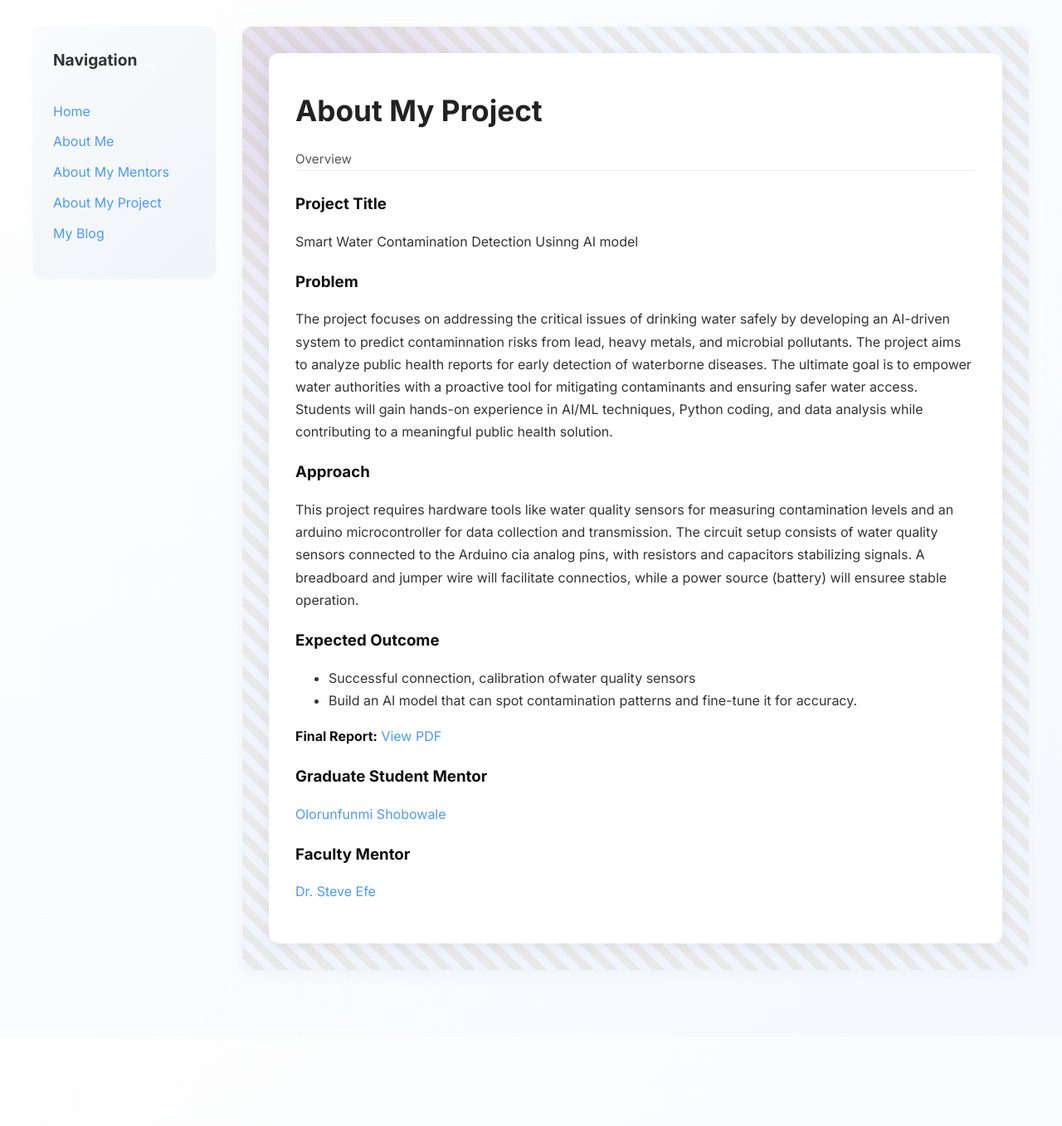
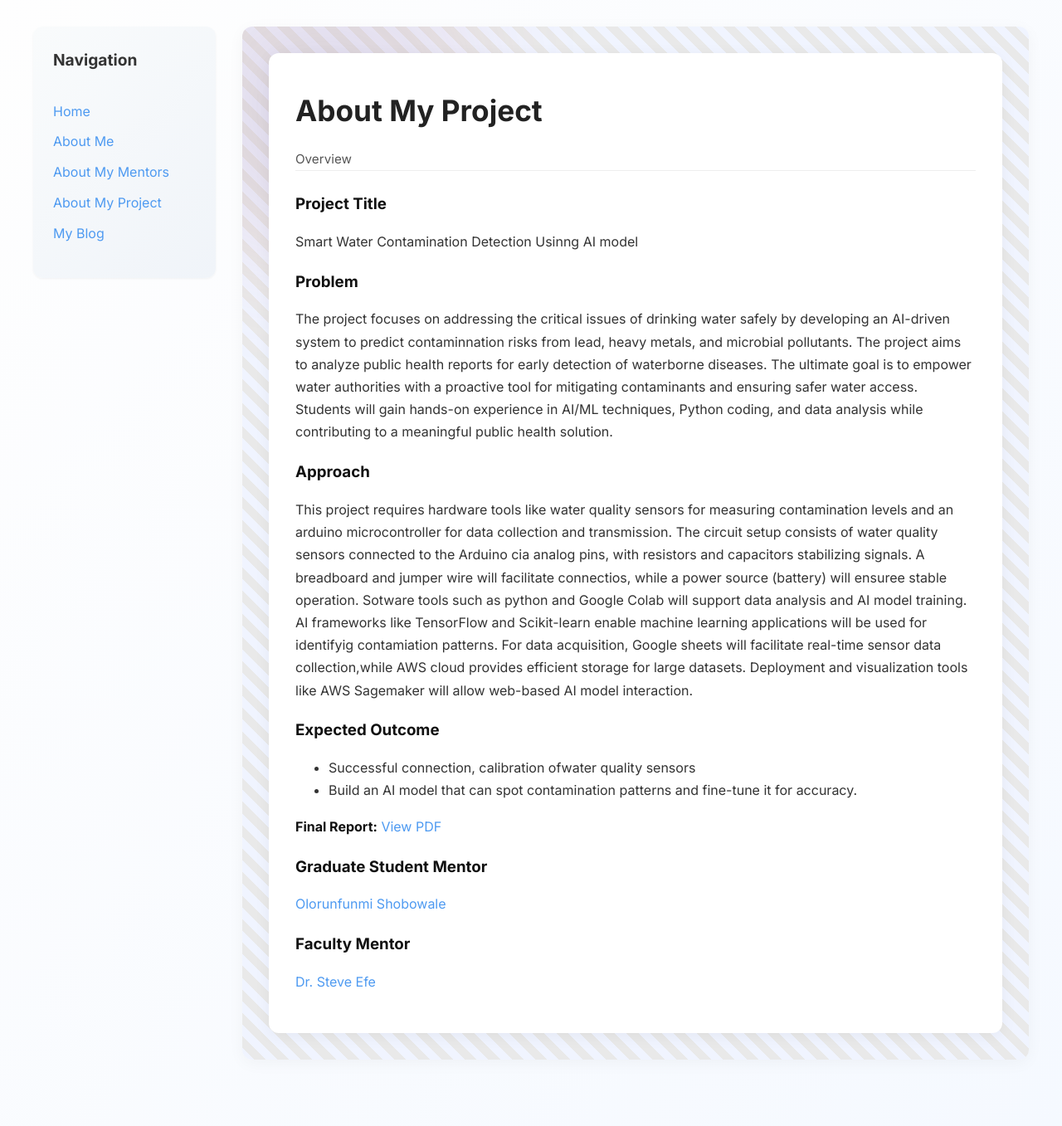
Before and after one commit to PraiseEnweriku1/PraiseEnweriku1.github.io, a Jekyll site: the page built from pages/about-my-project.md, in a window 1280 px wide. Shown: the whole page at 83% size. Built offline with Jekyll 4.4.1, drawn with Linux system fonts in a browser that asks for light colours; before the commit the page ends 1249 px from its top, so only the background shows below that.

Commit message:
Update about-my-project.md

```diff
--- a/pages/about-my-project.md
+++ b/pages/about-my-project.md
@@ -10,8 +10,7 @@ problem: |
   The project focuses on addressing the critical issues of drinking water safely by developing an AI-driven system to predict contaminnation risks from lead, heavy metals, and microbial pollutants. The project aims to analyze public health reports for early detection of waterborne diseases. The ultimate goal is to empower water authorities with a proactive tool for mitigating contaminants and ensuring safer water access. Students will gain hands-on experience in AI/ML techniques, Python coding, and data analysis while contributing to a meaningful public health solution.
 
 approach: |
-  This project requires hardware tools like water quality sensors for measuring contamination levels and an arduino microcontroller for data collection and transmission. The circuit setup consists of water quality sensors connected to the Arduino cia analog pins, with resistors and capacitors stabilizing signals. A breadboard and jumper wire will facilitate connectios, while a power source (battery) will ensuree stable operation.
-
+  This project requires hardware tools like water quality sensors for measuring contamination levels and an arduino microcontroller for data collection and transmission. The circuit setup consists of water quality sensors connected to the Arduino cia analog pins, with resistors and capacitors stabilizing signals. A breadboard and jumper wire will facilitate connectios, while a power source (battery) will ensuree stable operation. Sotware tools such as python and Google Colab will support data analysis and AI model training. AI frameworks like TensorFlow and Scikit-learn enable machine learning applications will be used for identifyig contamiation patterns. For data acquisition, Google sheets will facilitate real-time sensor data collection,while AWS cloud provides efficient storage for large datasets. Deployment and visualization tools like AWS Sagemaker will allow web-based AI model interaction.
 
 
 
```
